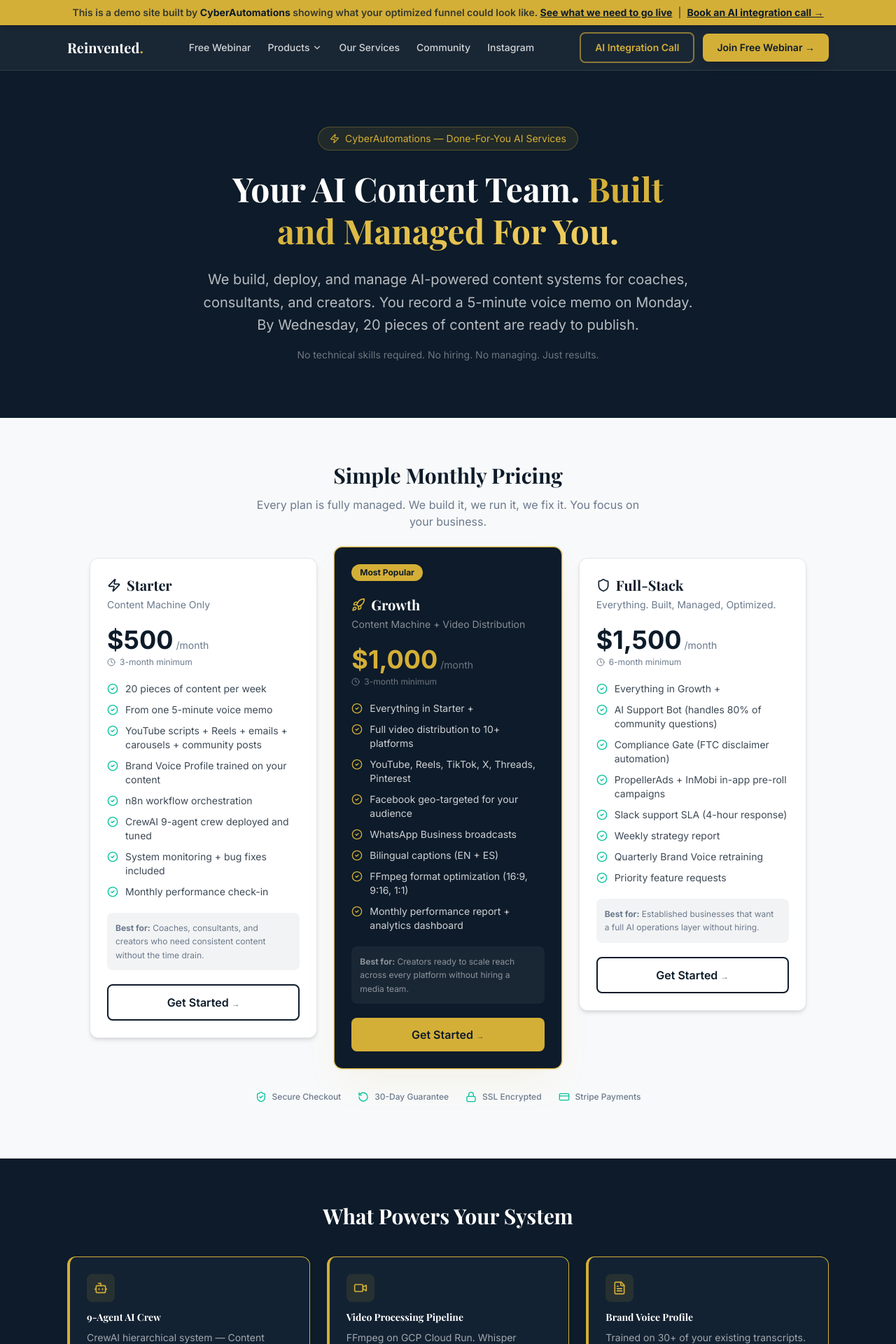
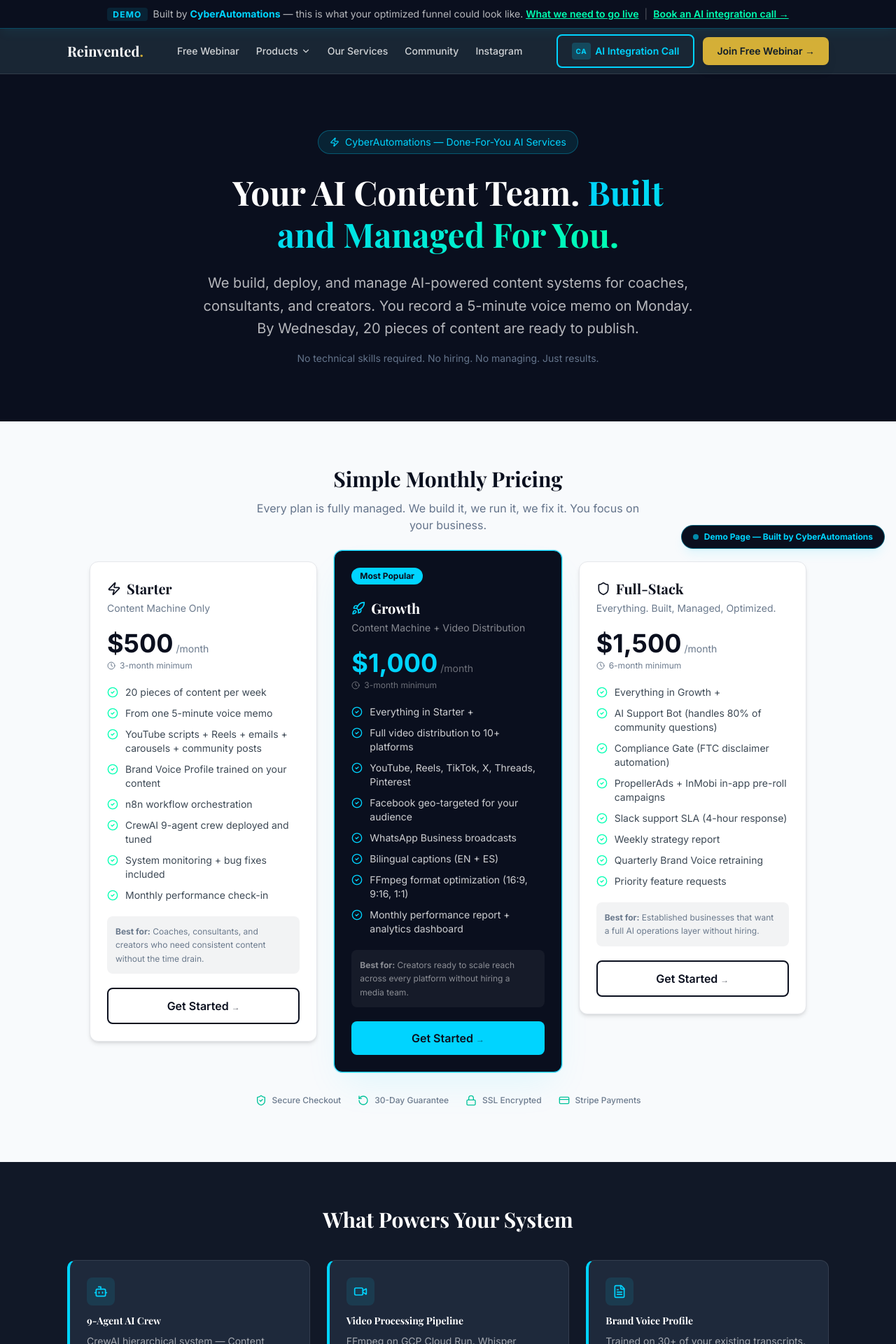
Before and after one commit to dexteon/reinvented-consulting-web, a Next.js app: page /pricing in a window 1280 px wide. Shown: the top 1920 px of the page at 70% size. Built offline with nearby package versions, Linux system fonts and the light colour scheme; a web font is replaced by a local one.

Commit message:
CyberAutomations color scheme (electric/mint), DEMO badge + banner, legal stubs, remove PAT from env

```diff
--- a/app/layout.tsx
+++ b/app/layout.tsx
@@ -5,6 +5,7 @@ import "./globals.css";
 import DemoBanner from "@/components/layout/DemoBanner";
 import Navbar from "@/components/layout/Navbar";
 import Footer from "@/components/layout/Footer";
+import DemoBadge from "@/components/shared/DemoBadge";
 
 const inter = Inter({
   subsets: ["latin"],
@@ -51,6 +52,7 @@ export default function RootLayout({
         <Navbar />
         <main>{children}</main>
         <Footer />
+        <DemoBadge />
         <Analytics />
       </body>
     </html>
--- a/app/pricing/page.tsx
+++ b/app/pricing/page.tsx
@@ -105,31 +105,31 @@ export default function PricingPage() {
   return (
     <>
       {/* ─── HERO ─────────────────────────────────────────── */}
-      <section className="section-dark py-20">
+      <section className="bg-ca-navy py-20">
         <div className="container-section max-w-3xl mx-auto text-center">
-          <div className="inline-flex items-center gap-2 bg-gold/10 border border-gold/30 text-gold text-sm px-4 py-1.5 rounded-full mb-6">
+          <div className="inline-flex items-center gap-2 bg-ca-electric/10 border border-ca-electric/30 text-ca-electric text-sm px-4 py-1.5 rounded-full mb-6">
             <Zap className="w-3.5 h-3.5" /> CyberAutomations — Done-For-You AI Services
           </div>
           <h1 className="font-serif text-5xl font-bold text-white leading-tight mb-6">
             Your AI Content Team.{" "}
-            <span className="text-gradient-gold">Built and Managed For You.</span>
+            <span className="bg-gradient-to-r from-ca-electric to-ca-mint bg-clip-text text-transparent">Built and Managed For You.</span>
           </h1>
           <p className="text-white/70 text-xl leading-relaxed mb-4">
             We build, deploy, and manage AI-powered content systems for coaches, consultants, and creators.
             You record a 5-minute voice memo on Monday. By Wednesday, 20 pieces of content are ready to publish.
           </p>
-          <p className="text-white/40 text-sm">
+          <p className="text-ca-muted text-sm">
             No technical skills required. No hiring. No managing. Just results.
           </p>
         </div>
       </section>
 
       {/* ─── PRICING TIERS ────────────────────────────────── */}
-      <section id="pricing" className="section-light py-16">
+      <section id="pricing" className="bg-ca-offwhite py-16">
         <div className="container-section">
           <div className="text-center mb-10">
-            <h2 className="font-serif text-3xl font-bold text-navy mb-3">Simple Monthly Pricing</h2>
-            <p className="text-muted max-w-xl mx-auto">Every plan is fully managed. We build it, we run it, we fix it. You focus on your business.</p>
+            <h2 className="font-serif text-3xl font-bold text-ca-navy mb-3">Simple Monthly Pricing</h2>
+            <p className="text-ca-muted max-w-xl mx-auto">Every plan is fully managed. We build it, we run it, we fix it. You focus on your business.</p>
           </div>
           <div className="grid md:grid-cols-3 gap-6 items-start max-w-5xl mx-auto">
             {tiers.map((tier) => {
@@ -139,27 +139,27 @@ export default function PricingPage() {
                   key={tier.name}
                   className={`rounded-xl p-6 flex flex-col gap-5 border ${
                     tier.featured
-                      ? "bg-navy border-gold shadow-2xl shadow-gold/10 ring-1 ring-gold/30 md:-mt-4 md:mb-4"
+                      ? "bg-ca-navy border-ca-electric shadow-2xl shadow-ca-electric/10 ring-1 ring-ca-electric/30 md:-mt-4 md:mb-4"
                       : "bg-white border-gray-200 shadow-md"
                   }`}
                 >
                   {tier.badge && (
-                    <div className="inline-flex w-fit bg-gold text-navy text-xs font-bold px-3 py-1 rounded-full">
+                    <div className="inline-flex w-fit bg-ca-electric text-ca-navy text-xs font-bold px-3 py-1 rounded-full">
                       {tier.badge}
                     </div>
                   )}
 
                   <div>
                     <div className="flex items-center gap-2 mb-1">
-                      <Icon className={`w-5 h-5 ${tier.featured ? "text-gold" : "text-navy"}`} />
-                      <h3 className={`font-serif text-xl font-bold ${tier.featured ? "text-white" : "text-navy"}`}>{tier.name}</h3>
+                      <Icon className={`w-5 h-5 ${tier.featured ? "text-ca-electric" : "text-ca-navy"}`} />
+                      <h3 className={`font-serif text-xl font-bold ${tier.featured ? "text-white" : "text-ca-navy"}`}>{tier.name}</h3>
                     </div>
                     <p className={`text-sm ${tier.featured ? "text-white/50" : "text-muted"}`}>{tier.tagline}</p>
                   </div>
 
                   <div>
                     <div className="flex items-baseline gap-1">
-                      <span className={`text-4xl font-bold ${tier.featured ? "text-gold" : "text-navy"}`}>{tier.price}</span>
+                      <span className={`text-4xl font-bold ${tier.featured ? "text-ca-electric" : "text-ca-navy"}`}>{tier.price}</span>
                       <span className={`text-sm ${tier.featured ? "text-white/40" : "text-muted"}`}>{tier.period}</span>
                     </div>
                     <div className={`flex items-center gap-1.5 mt-1 text-xs ${tier.featured ? "text-white/40" : "text-muted"}`}>
@@ -171,7 +171,7 @@ export default function PricingPage() {
                   <ul className="space-y-2.5 flex-1">
                     {tier.features.map((f) => (
                       <li key={f} className={`flex items-start gap-2.5 text-sm ${tier.featured ? "text-white/80" : "text-navy/80"}`}>
-                        <CheckCircle2 className={`w-4 h-4 mt-0.5 shrink-0 ${tier.featured ? "text-gold" : "text-success"}`} />
+                        <CheckCircle2 className={`w-4 h-4 mt-0.5 shrink-0 ${tier.featured ? "text-ca-electric" : "text-ca-mint"}`} />
                         {f}
                       </li>
                     ))}
@@ -185,8 +185,8 @@ export default function PricingPage() {
                     href="https://calendly.com/cyberautomations"
                     className={`block text-center font-semibold py-3 rounded-lg transition-all ${
                       tier.featured
-                        ? "bg-gold text-navy hover:bg-gold-light"
-                        : "border-2 border-navy text-navy hover:bg-navy hover:text-white"
+                        ? "bg-ca-electric text-ca-navy hover:bg-ca-mint"
+                        : "border-2 border-ca-navy text-ca-navy hover:bg-ca-navy hover:text-white"
                     }`}
                   >
                     {tier.cta} <span className="text-xs opacity-60">→</span>
@@ -200,14 +200,14 @@ export default function PricingPage() {
       </section>
 
       {/* ─── WHAT IS INCLUDED ─────────────────────────────── */}
-      <section className="section-dark py-16">
+      <section className="bg-ca-charcoal py-16">
         <div className="container-section">
           <h2 className="font-serif text-3xl font-bold text-white text-center mb-10">What Powers Your System</h2>
           <div className="grid md:grid-cols-3 gap-6">
             {whatsIncluded.map(({ icon: Icon, title, desc }) => (
-              <div key={title} className="card-dark card-accent">
-                <div className="w-10 h-10 rounded-lg bg-gold/10 flex items-center justify-center mb-3">
-                  <Icon className="w-5 h-5 text-gold" />
+              <div key={title} className="bg-ca-slate rounded-xl p-6 border border-white/10 border-l-4 border-l-ca-electric">
+                <div className="w-10 h-10 rounded-lg bg-ca-electric/10 flex items-center justify-center mb-3">
+                  <Icon className="w-5 h-5 text-ca-electric" />
                 </div>
                 <h3 className="font-serif font-bold text-white mb-2 text-sm">{title}</h3>
                 <p className="text-white/60 text-sm leading-relaxed">{desc}</p>
@@ -241,7 +241,7 @@ export default function PricingPage() {
       </section>
 
       {/* ─── COMPARISON ───────────────────────────────────── */}
-      <section className="section-dark py-16">
+      <section className="bg-ca-navy py-16">
         <div className="container-section max-w-3xl mx-auto">
           <h2 className="font-serif text-2xl font-bold text-white text-center mb-8">CyberAutomations vs. The Alternatives</h2>
           <div className="overflow-x-auto">
@@ -258,42 +258,42 @@ export default function PricingPage() {
               <tbody className="text-white/70">
                 <tr className="border-b border-white/5">
                   <td className="py-2.5">Monthly cost</td>
-                  <td className="text-center text-gold font-semibold">$500-$1,500</td>
+                  <td className="text-center text-ca-electric font-semibold">$500-$1,500</td>
                   <td className="text-center">$3,000-$8,000</td>
                   <td className="text-center">$1,500-$2,500</td>
                   <td className="text-center">$0 (your time)</td>
                 </tr>
                 <tr className="border-b border-white/5">
                   <td className="py-2.5">Pieces/week</td>
-                  <td className="text-center text-gold font-semibold">20+</td>
+                  <td className="text-center text-ca-electric font-semibold">20+</td>
                   <td className="text-center">8-12</td>
                   <td className="text-center">5-8</td>
                   <td className="text-center">3-5</td>
                 </tr>
                 <tr className="border-b border-white/5">
                   <td className="py-2.5">Your time/week</td>
-                  <td className="text-center text-gold font-semibold">5 min</td>
+                  <td className="text-center text-ca-electric font-semibold">5 min</td>
                   <td className="text-center">2-3 hrs</td>
                   <td className="text-center">3-5 hrs</td>
                   <td className="text-center">10-20 hrs</td>
                 </tr>
                 <tr className="border-b border-white/5">
                   <td className="py-2.5">Sounds like you</td>
-                  <td className="text-center text-gold">Yes (Brand Voice AI)</td>
+                  <td className="text-center text-ca-electric">Yes (Brand Voice AI)</td>
                   <td className="text-center">Sometimes</td>
                   <td className="text-center">Rarely</td>
                   <td className="text-center">Always</td>
                 </tr>
                 <tr className="border-b border-white/5">
                   <td className="py-2.5">Scales without hiring</td>
-                  <td className="text-center text-gold">Yes</td>
+                  <td className="text-center text-ca-electric">Yes</td>
                   <td className="text-center">No</td>
                   <td className="text-center">No</td>
                   <td className="text-center">No</td>
                 </tr>
                 <tr>
                   <td className="py-2.5">Runs on weekends/holidays</td>
-                  <td className="text-center text-gold">Yes</td>
+                  <td className="text-center text-ca-electric">Yes</td>
                   <td className="text-center">No</td>
                   <td className="text-center">No</td>
                   <td className="text-center">If you do</td>
@@ -320,21 +320,23 @@ export default function PricingPage() {
       </section>
 
       {/* ─── CTA ──────────────────────────────────────────── */}
-      <section className="bg-gold py-14">
+      <section className="bg-gradient-to-r from-ca-electric to-ca-mint py-14">
         <div className="container-section text-center">
-          <h2 className="font-serif text-3xl font-bold text-navy mb-4">
+          <h2 className="font-serif text-3xl font-bold text-ca-navy mb-4">
             Ready to Stop Creating Content Manually?
           </h2>
-          <p className="text-navy/70 mb-6 max-w-lg mx-auto">
+          <p className="text-ca-navy/70 mb-6 max-w-lg mx-auto">
             Book a 30-minute discovery call. No pitch — just questions about your business and whether this is a fit.
           </p>
           <a
             href="https://calendly.com/cyberautomations"
-            className="inline-flex items-center gap-2 bg-navy text-white font-semibold px-8 py-4 rounded-lg hover:bg-navy-light transition-all"
+            target="_blank"
+            rel="noopener noreferrer"
+            className="inline-flex items-center gap-2 bg-ca-navy text-white font-semibold px-8 py-4 rounded-lg hover:bg-ca-charcoal transition-all"
           >
             Book a Discovery Call <ArrowRight className="w-5 h-5" />
           </a>
-          <p className="text-navy/50 text-sm mt-4">
+          <p className="text-ca-navy/50 text-sm mt-4">
             Or email directly: teonmoore@gmail.com
           </p>
         </div>
--- a/components/layout/DemoBanner.tsx
+++ b/components/layout/DemoBanner.tsx
@@ -2,15 +2,16 @@ import Link from "next/link";
 
 export default function DemoBanner() {
   return (
-    <div className="sticky top-0 z-[60] bg-gold text-navy text-center text-sm font-semibold py-2 px-4 shadow-md">
-      <span className="opacity-80">This is a demo site built by </span>
-      <span className="font-bold">CyberAutomations</span>
-      <span className="opacity-80"> showing what your optimized funnel could look like. </span>
-      <Link href="/requirements" className="underline font-bold hover:opacity-80 transition-opacity mr-2">
-        See what we need to go live
+    <div className="sticky top-0 z-[60] bg-ca-navy border-b border-ca-electric/30 text-center text-sm py-2.5 px-4 shadow-lg shadow-ca-electric/5">
+      <span className="text-ca-electric font-bold text-xs tracking-widest uppercase mr-2 bg-ca-electric/10 px-2 py-0.5 rounded">DEMO</span>
+      <span className="text-white/70">Built by </span>
+      <span className="font-bold text-ca-electric">CyberAutomations</span>
+      <span className="text-white/70"> — this is what your optimized funnel could look like. </span>
+      <Link href="/requirements" className="underline font-semibold text-ca-mint hover:text-ca-electric transition-colors mr-2">
+        What we need to go live
       </Link>
-      <span className="opacity-60">|</span>
-      <a href="https://calendly.com/cyberautomations" target="_blank" rel="noopener noreferrer" className="underline font-bold hover:opacity-80 transition-opacity ml-2">
+      <span className="text-white/30">|</span>
+      <a href="https://calendly.com/cyberautomations" target="_blank" rel="noopener noreferrer" className="underline font-semibold text-ca-mint hover:text-ca-electric transition-colors ml-2">
         Book an AI integration call →
       </a>
     </div>
--- a/components/layout/Navbar.tsx
+++ b/components/layout/Navbar.tsx
@@ -84,7 +84,8 @@ export default function Navbar() {
 
         {/* CTA */}
         <div className="hidden md:flex items-center gap-3">
-          <a href="https://calendly.com/cyberautomations" target="_blank" rel="noopener noreferrer" className="btn-outline text-sm px-5 py-2.5 !border-gold/60 !text-gold" title="Book a call with CyberAutomations about AI integration for your business">
+          <a href="https://calendly.com/cyberautomations" target="_blank" rel="noopener noreferrer" className="text-sm px-5 py-2.5 border-2 border-ca-electric text-ca-electric font-semibold rounded-lg hover:bg-ca-electric hover:text-ca-navy transition-all inline-flex items-center gap-1.5" title="Book a call with CyberAutomations about AI integration for your business">
+            <span className="text-[10px] bg-ca-electric/20 px-1.5 py-0.5 rounded font-bold tracking-wider">CA</span>
             AI Integration Call
           </a>
           <Link href="/webinar" className="btn-gold text-sm px-5 py-2.5">
--- /dev/null
+++ b/components/shared/DemoBadge.tsx
@@ -0,0 +1,8 @@
+export default function DemoBadge({ label = "Demo Page" }: { label?: string }) {
+  return (
+    <div className="fixed bottom-4 right-4 z-50 flex items-center gap-2 bg-ca-navy border border-ca-electric/40 text-ca-electric text-xs font-bold px-4 py-2 rounded-full shadow-lg shadow-ca-electric/10">
+      <span className="w-2 h-2 rounded-full bg-ca-electric animate-pulse-slow" />
+      {label} — Built by CyberAutomations
+    </div>
+  );
+}
--- a/tailwind.config.ts
+++ b/tailwind.config.ts
@@ -9,6 +9,7 @@ const config: Config = {
   theme: {
     extend: {
       colors: {
+        // Reinvented Consulting (Dub's demo pages)
         navy: {
           DEFAULT: "#0D1B2A",
           light: "#1A2E3B",
@@ -20,6 +21,16 @@ const config: Config = {
           light: "#E8C84A",
           dark: "#B8962E",
           muted: "#F0D060",
+        },
+        // CyberAutomations brand
+        ca: {
+          navy: "#0A0F1E",
+          charcoal: "#111827",
+          electric: "#00D4FF",
+          mint: "#00FFB2",
+          slate: "#1E293B",
+          muted: "#64748B",
+          offwhite: "#F8FAFC",
         },
         success: "#02C39A",
         muted: "#6B7A8D",
```
Also changed, not shown: app/disclaimer/page.tsx (added, +17 -0 lines), app/privacy/page.tsx (added, +10 -0 lines), app/terms/page.tsx (added, +10 -0 lines).
